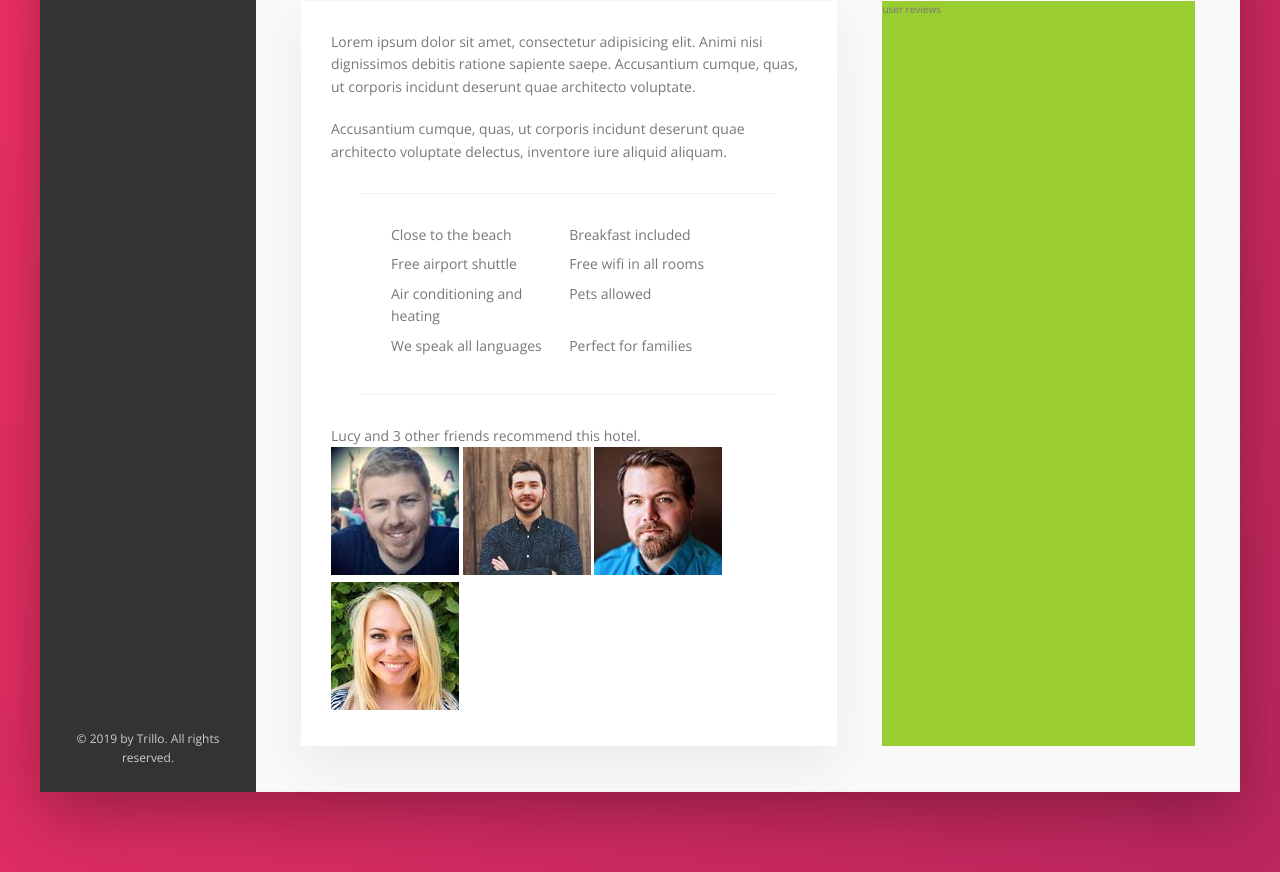
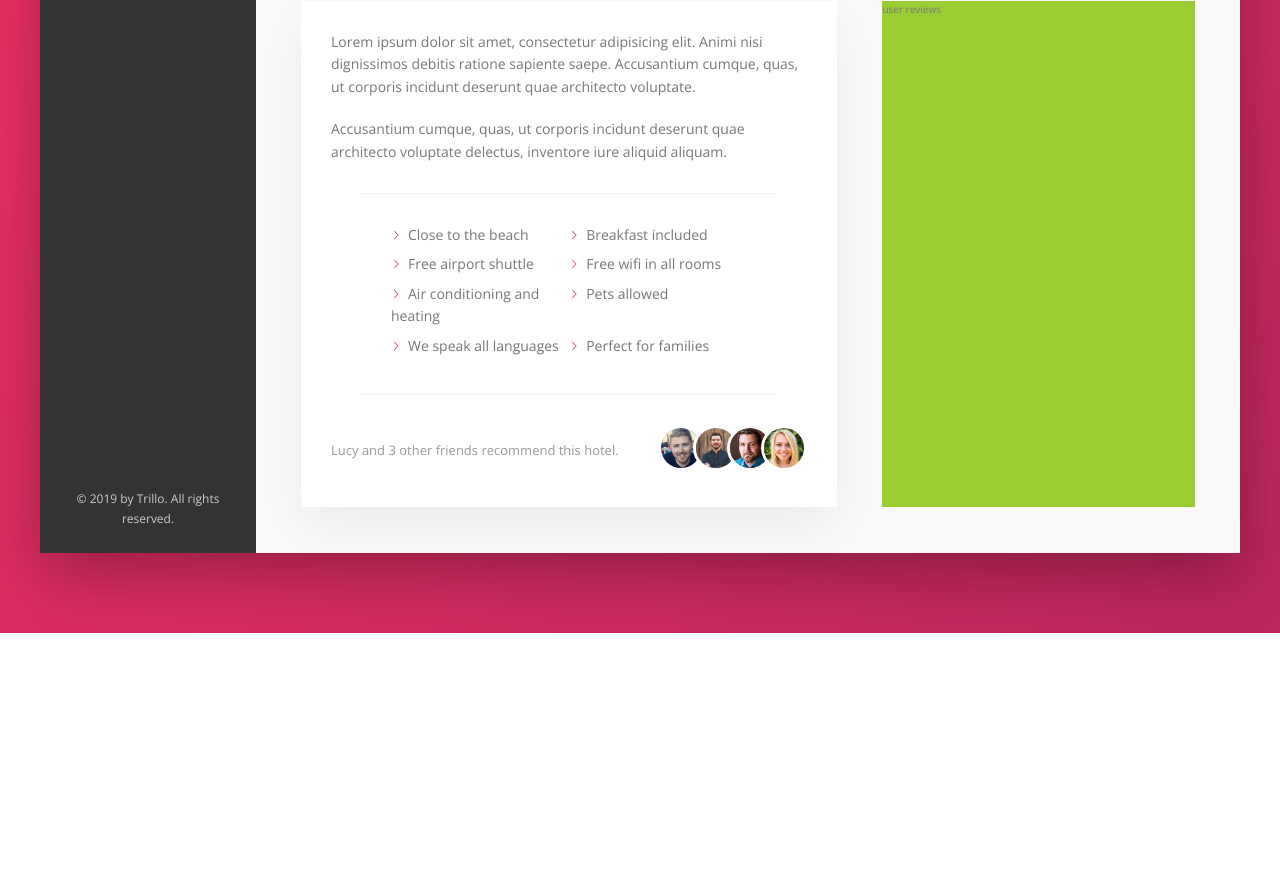
Before and after one commit to andres-cruz/trillo, a website: page index.html in a window 1280 px wide. Shown: the part 646-1518 px from the top of the page. After the commit the page ends 1279 px from the top, so only its background shows below. Drawn offline with nearby package versions, Linux system fonts and the light colour scheme.

Commit message:
Styled recommend elements

```diff
--- a/sass/_components.scss
+++ b/sass/_components.scss
@@ -319,9 +319,54 @@
 
   &__item {
     flex: 0 0 50%;
-    margin-bottom: .7rem;
+    margin-bottom: 0.7rem;
+  }
+
+  &__item::before {
+    content: '';
+    display: inline-block;
+    height: 1rem;
+    width: 1rem;
+    margin-right: 0.7rem;
+
+    // Older browsers
+    // background-image: url(../img/chevron-thin-right.svg);
+    // background-size: cover;
+
+    // Newer browser - masks
+    background-color: var(--color-primary);
+    -webkit-mask-image: url(../img/chevron-thin-right.svg);
+    -webkit-mask-size: cover;
+    mask-image: url(../img/chevron-thin-right.svg);
+    mask-size: cover;
   }
 }
 
 /////////////////////////////////////
 // RECOMMEND
+.recommend {
+  font-size: 1.3rem;
+  color: var(--color-grey-dark-3);
+
+  display: flex;
+  align-items: center;
+
+  &__count {
+    margin-right: auto;
+  }
+
+  &__friends {
+  }
+
+  &__photo {
+    box-sizing: content-box;
+    height: 4rem;
+    width: 4rem;
+    border-radius: 50%;
+    border: 3px solid #fff;
+
+    &:not(:last-child) {
+      margin-right: -1.5rem;
+    }
+  }
+}
```
Also changed, not shown: README.md, css/style.css.
